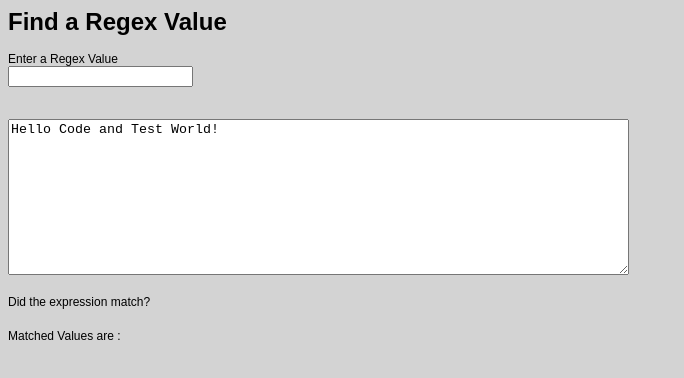
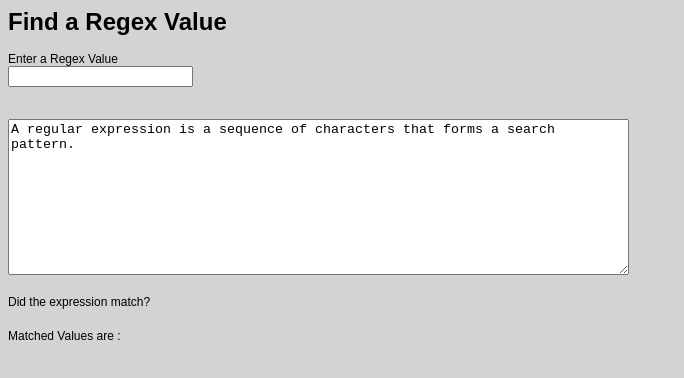
Before and after one commit to Maseeha26/angular-maseeha, an Angular app: page / in a window 1280 px wide. Shown: the top 378 px of the page, without its empty margins (0-684 px from the left). Built offline with nearby package versions, Linux system fonts and the light colour scheme.

Commit message:
1 file modified

```diff
--- a/src/app/string-input/string-input.component.ts
+++ b/src/app/string-input/string-input.component.ts
@@ -6,7 +6,8 @@ import { Component, OnInit, Output, EventEmitter } from '@angular/core';
   styleUrls: ['./string-input.component.css']
 })
 export class StringInputComponent implements OnInit {
-  public message = "Hello Code and Test World!";
+  public message = "A regular expression is a sequence of characters that forms a search pattern."
+
   constructor() { }
   @Output() stringEmit = new EventEmitter()
 
```
